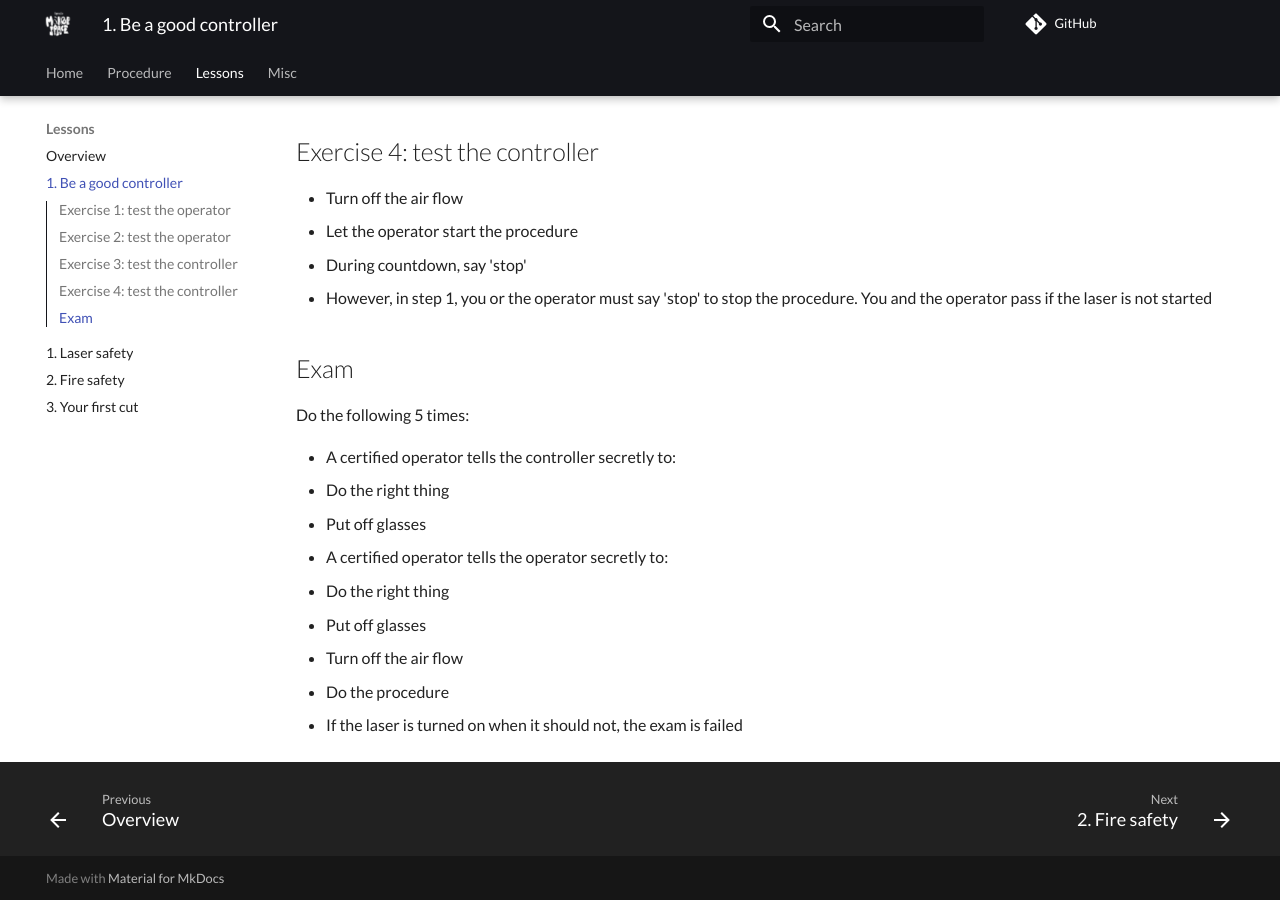
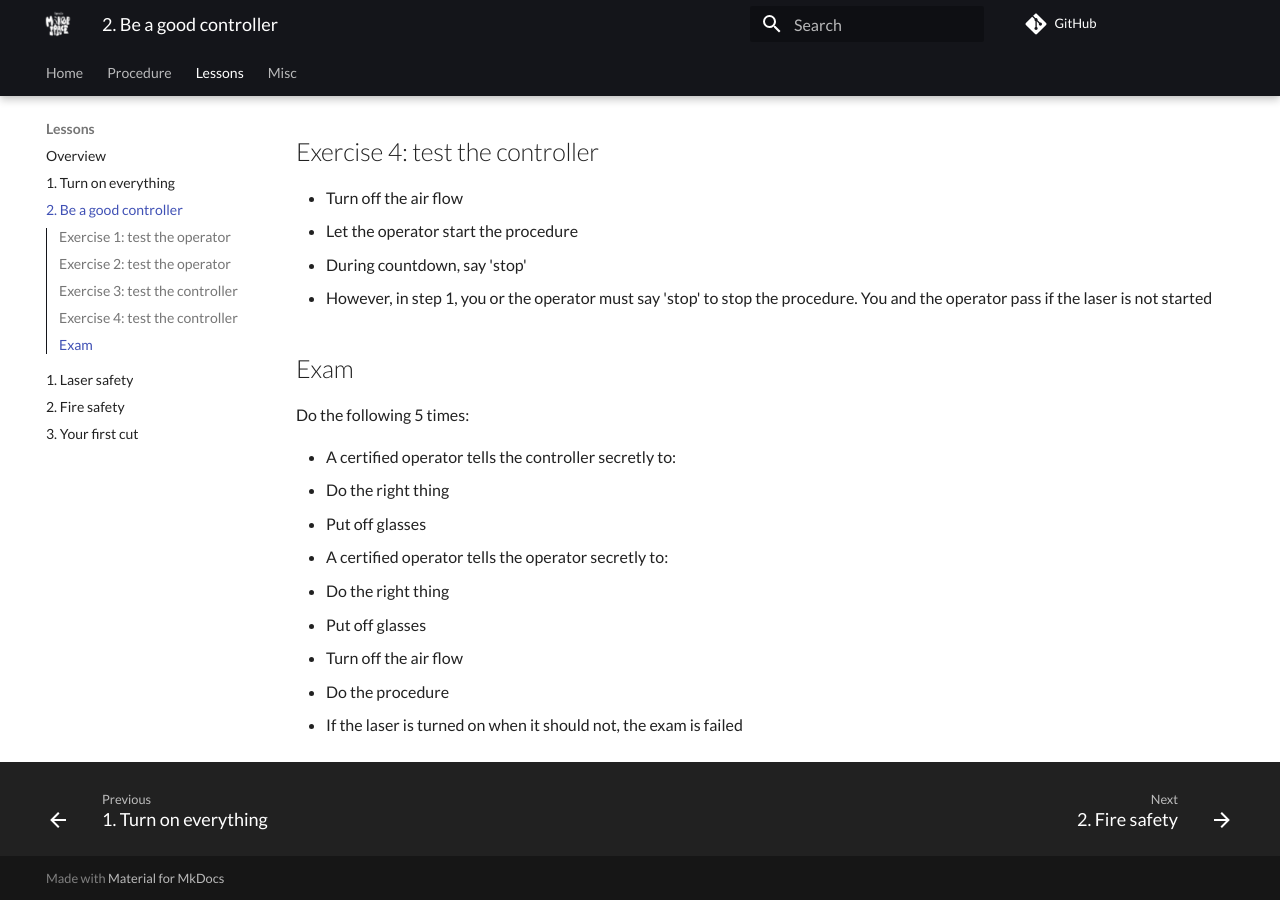
Before and after one commit to uppsala-makerspace/laser_cutter_guide, an MkDocs documentation site: the page built from docs/lessons/2_be_a_good_controller.md, in a window 1280 px wide and 900 px high, scrolled down 1649 px. Built offline with MkDocs 1.6.1 and Material for MkDocs 9.7.7, drawn with Linux system fonts in a browser that asks for light colours; comment, search, counter and statistics services are not loaded.

Commit message:
Lesson 1 and 2

```diff
--- a/mkdocs.yml
+++ b/mkdocs.yml
@@ -15,7 +15,8 @@ nav:
     - Start laser: start_laser.md
   - Lessons:
     - Overview: lessons/README.md
-    - 1. Be a good controller: lessons/1_be_a_good_controller.md
+    - 1. Turn on everything: lessons/1_turn_on_everything.md
+    - 2. Be a good controller: lessons/2_be_a_good_controller.md
     - 1. Laser safety: lessons/11_laser_safety.md
     - 2. Fire safety: lessons/12_fire_safety.md
     - 3. Your first cut: lessons/23_your_first_cut.md
```
Also changed, not shown: docs/lessons/1_turn_on_everything.md (added, +28 -0 lines), docs/lessons/2_be_a_good_controller.md (renamed from docs/lessons/1_be_a_good_controller.md).
